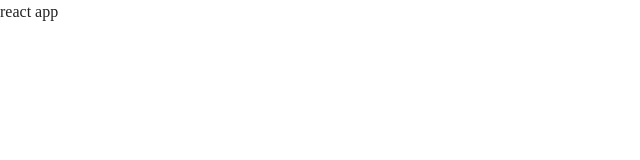
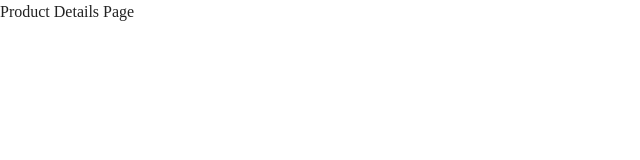
Before and after one commit to dfuqq/fp-store, a React (Create React App) app: page /product/1 in a window 1280 px wide. Shown: the top 160 px of the page, without its empty margins (0-640 px from the left). Built offline with nearby package versions, Linux system fonts and the light colour scheme.

Commit message:
Added Templates

```diff
--- a/src/App.js
+++ b/src/App.js
@@ -1,7 +1,30 @@
 import React from 'react';
+import { BrowserRouter as Router, Route, Routes } from 'react-router-dom';
+
+import Home from './pages/Home';
+import ProductDetails from './pages/ProductDetails';
+
+import Sidebar from './components/Sidebar';
+import Header from './components/Header';
+import Footer from './components/Footer';
 
 const App = () => {
-	return <div className='overflow-hidden'>react app</div>;
+	return (
+		<div className='overflow-hidden'>
+			<Router>
+				<Routes>
+					<Route
+						path='/'
+						element={<Home />}
+					/>
+					<Route
+						path='/product/:id'
+						element={<ProductDetails />}
+					/>
+				</Routes>
+			</Router>
+		</div>
+	);
 };
 
 export default App;
--- /dev/null
+++ b/src/components/Footer.js
@@ -0,0 +1,7 @@
+import React from 'react';
+
+const Footer = () => {
+	return <div>Footer</div>;
+};
+
+export default Footer;
--- /dev/null
+++ b/src/components/Header.js
@@ -0,0 +1,7 @@
+import React from 'react';
+
+const Header = () => {
+	return <div>Header</div>;
+};
+
+export default Header;
--- /dev/null
+++ b/src/components/Sidebar.js
@@ -0,0 +1,7 @@
+import React from 'react';
+
+const Sidebar = () => {
+	return <div>Sidebar</div>;
+};
+
+export default Sidebar;
--- /dev/null
+++ b/src/pages/Home.js
@@ -0,0 +1,7 @@
+import React from 'react';
+
+const Home = () => {
+	return <div>Homepage</div>;
+};
+
+export default Home;
--- /dev/null
+++ b/src/pages/ProductDetails.js
@@ -0,0 +1,7 @@
+import React from 'react';
+
+const ProductDetails = () => {
+	return <div>Product Details Page</div>;
+};
+
+export default ProductDetails;
```
